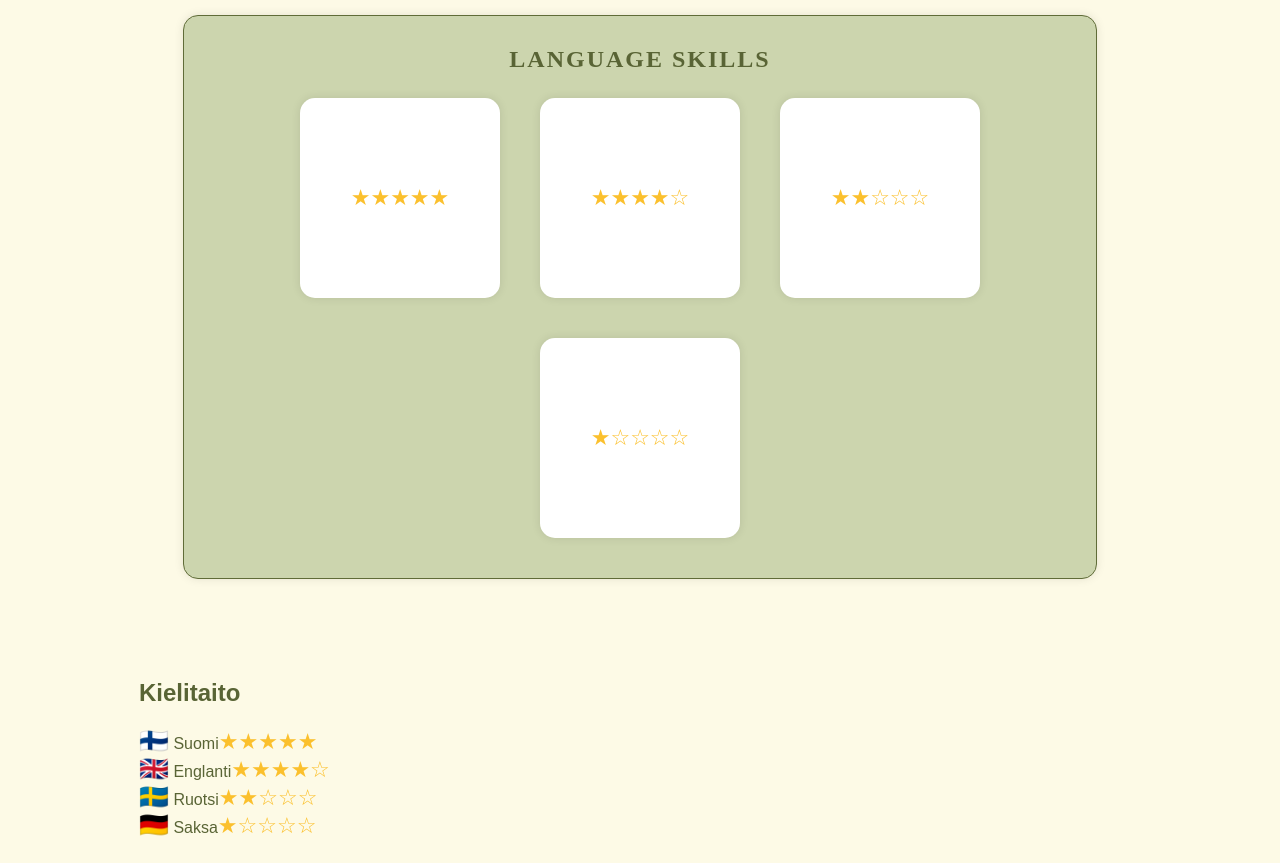
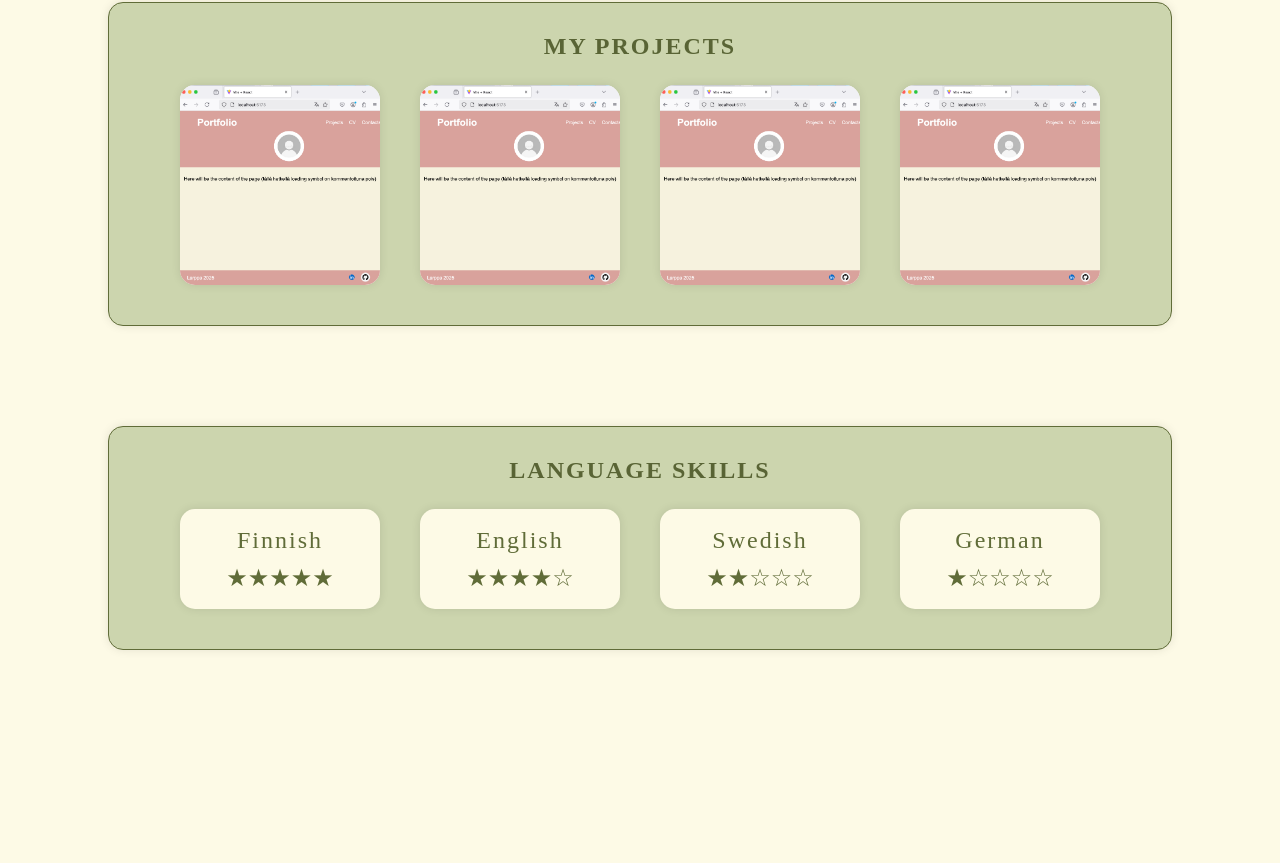
Before and after one commit to lehtio/portfolio, a React (Vite) app in the folder portfolio/: page / in a window 1280 px wide. Shown: the part 1077-1940 px from the top of the page. After the commit the page ends 1827 px from the top, so only its background shows below. Built offline with nearby package versions, Linux system fonts and the light colour scheme.

Commit message:
language skills kuntoon ja tyylitiedostojen fixailu

```diff
--- a/portfolio/src/App.jsx
+++ b/portfolio/src/App.jsx
@@ -3,9 +3,9 @@ import Header from "./components/Header.jsx";
 import Footer from "./components/Footer.jsx";
 import InfoBox from "./components/InfoBox.jsx";
 import LoadingScreen from "./components/LoadingScreen.jsx";
-import Projects from "./components/Projects.jsx";
-import KieliTaito from "./components/KieliTaito.jsx";
-import LanguageSkills from "./components/LanguageSkills.jsx";
+import Projektit from "./components/Projects.jsx";
+import KieliTaito from "./components/LanguageSkill.jsx";
+
 import "./App.css";
 
 
@@ -17,11 +17,9 @@ function App() {
       <LoadingScreen />
       <InfoBox />
 
+      <Projektit />
 
-      <LanguageSkills />
       <KieliTaito />
-      <Projects />
-
       </div>
       <Footer />
     </div>
--- a/portfolio/src/components/KieliTaito.jsx
+++ /dev/null
@@ -1,38 +0,0 @@
-import React from "react";
-
-const languages = [
-  { name: "Suomi", flag: "🇫🇮", level: 5 },
-  { name: "Englanti", flag: "🇬🇧", level: 4 },
-  { name: "Ruotsi", flag: "🇸🇪", level: 2 },
-  { name: "Saksa", flag: "🇩🇪", level: 1 },
-];
-
-const LanguageSkill = ({ name, flag, level }) => {
-  return (
-    <div className="language">
-      <span className="flag">{flag}</span> {name}
-      <span className="stars">
-        {"★".repeat(level)}
-        {"☆".repeat(5 - level)}
-      </span>
-    </div>
-  );
-};
-
-const KieliTaito = () => {
-  return (
-    <div className="language-container">
-      <h2>Kielitaito</h2>
-      {languages.map((lang, index) => (
-        <LanguageSkill
-          key={index}
-          name={lang.name}
-          flag={lang.flag}
-          level={lang.level}
-        />
-      ))}
-    </div>
-  );
-};
-
-export default KieliTaito;
--- /dev/null
+++ b/portfolio/src/components/LanguageSkill.jsx
@@ -0,0 +1,24 @@
+import "../styles/LanguageSkills.css";
+
+const languageSkills = [ /* 5= äidinkieli, 4=jebajeba, ...,  1= alkeet */
+  { language: "Finnish", proficiency: 5 },
+  { language: "English", proficiency: 4 },
+  { language: "Swedish", proficiency: 2 },
+  { language: "German", proficiency: 1 },
+];
+
+export default function LanguageProficiency() {
+  return (
+    <div className="language-main-card">
+      <span className="language-title">Language skills</span>
+      <div className="language-cards">
+        {languageSkills.map((skill, index) => (
+          <div className="language-card" key={index}>
+            <span className="language-card-title">{skill.language}</span>
+            <div className="language-stars">{"★".repeat(skill.proficiency)}{"☆".repeat(5 - skill.proficiency)}</div>
+          </div>
+        ))}
+      </div>
+    </div>
+  );
+}
--- a/portfolio/src/components/LanguageSkills.jsx
+++ /dev/null
@@ -1,29 +0,0 @@
-import "../styles/LanguageSkills.css";
-
-const languages = [
-  { name: "Suomi", flag: "🇫🇮", level: 5 },
-  { name: "Englanti", flag: "🇬🇧", level: 4 },
-  { name: "Ruotsi", flag: "🇸🇪", level: 2 },
-  { name: "Saksa", flag: "🇩🇪", level: 1 },
-];
-
-export default function LanguageSkill() {
-  return (
-    <div className="main-card">
-      <span className="title">Language Skills</span>
-      <div className="cards">
-        {languages.map((language, index) => (
-          <div className="card" key={index}>
-            <span className="card-title">{language.flag} {language.name}</span>
-            <div className="card-body">
-              <span className="stars">
-                {"★".repeat(language.level)}
-                {"☆".repeat(5 - language.level)}
-              </span>
-            </div>
-          </div>
-        ))}
-      </div>
-    </div>
-  );
-}
--- a/portfolio/src/styles/InfoBox.css
+++ b/portfolio/src/styles/InfoBox.css
@@ -1,13 +1,15 @@
+
 .info-box {
-    background-color: #ccd5ae; /* Vihreä tausta */
-    color: #606c38;
+  display: flex;
+  justify-content: center;
+  align-items: center;
+  flex-direction: column;
+  position: relative;
+  max-width: 85%;
   padding: 30px;
-    max-width: 800px;
-    text-align: center;
   border-radius: 15px;
   box-shadow: 0 0 10px rgba(0, 0, 0, 0.1);
-    font-size: 1.2rem;
-    margin-bottom: 40px; /* Jättää tilaa seuraavalle osalle */
+  background-color: #ccd5ae;
   border: 1px solid #606c38;
   margin: 50px auto;
   margin-bottom: 100px;
--- a/portfolio/src/styles/LanguageSkills.css
+++ b/portfolio/src/styles/LanguageSkills.css
@@ -1,30 +1,68 @@
-.language-card {
-  background: white;
-  border-radius: 10px;
-  box-shadow: 0 4px 8px rgba(0, 0, 0, 0.1);
-  padding: 15px;
-  margin: 10px;
-  text-align: center;
-  width: 200px;
+.language-main-card {
   display: flex;
+  justify-content: center;
+  align-items: center;
   flex-direction: column;
-  align-items: center;
+  position: relative;
+  max-width: 85%;
+  padding: 30px;
+  border-radius: 15px;
+  box-shadow: 0 0 10px rgba(0, 0, 0, 0.1);
+  background-color: #ccd5ae;
+  border: 1px solid #606c38;
+  margin: 50px auto;
+  margin-bottom: 100px;
 }
 
 .language-title {
-  font-size: 20px;
+  font-size: 24px;
+  font-family: Kingdom;
+  text-transform: uppercase;
+  letter-spacing: 2px;
   font-weight: bold;
-  margin-bottom: 10px;
-  display: flex;
-  align-items: center;
-  gap: 15px;
+  margin-bottom: 15px;
 }
 
-.flag {
-  font-size: 24px;
+.language-cards {
+  display: flex;
+  flex-wrap: wrap;
+  justify-content: center;
+  align-items: center;
+  gap: 20px;
 }
 
-.stars {
-  font-size: 22px;
-  color: #fbc02d; /* Keltainen tähtiväri */
+.language-card {
+  position: relative;
+  width: 200px;
+  height: 100px;
+  box-shadow: 0 0 10px rgba(0, 0, 0, 0.1);
+  border-radius: 15px;
+  background-color: #fdfae6;
+  margin: 10px;
+  display: flex;
+  flex-direction: column;
+  justify-content: center;
+  align-items: center;
+  font-size: 20px;
+  color: #606c38;
+  transition: all 0.3s;
+  cursor: pointer;
 }
+
+.language-card:hover {
+  scale: 1.1;
+  border: 1px solid #606c38;
+  background: #606c38;
+  color: #fdfae6;
+}
+
+.language-card-title {
+  font-size: 1.5rem;
+  font-family: Kingdom;
+  letter-spacing: 2px;
+
+}
+.language-stars {
+  font-size: 1.5rem;
+  margin-top: 10px;
+}
```
Lines whose indentation alone changed are shown as unchanged.
